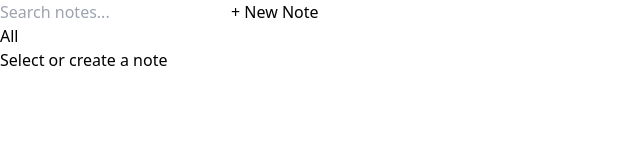
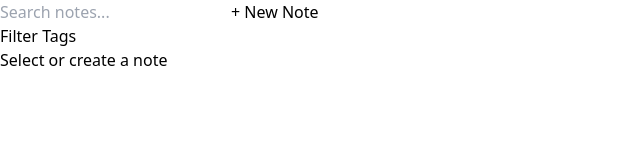
Before and after one commit to Vaisakhhhhh/My-Notes, a React (Vite) app: page / in a window 1280 px wide. Shown: the top 160 px of the page, without its empty margins (0-640 px from the left). Built offline with nearby package versions, Linux system fonts and the light colour scheme.

Commit message:
implement dropdown tag filter with multi-select, UX improvements, tooltip, and outside click handling

```diff
--- a/src/App.tsx
+++ b/src/App.tsx
@@ -8,11 +8,14 @@ function App() {
   const [activeNoteId, setActiveNoteId] = useState<string | null>(null);
   const [search, setSearch] = useState("");
   const { notes, setNotes } = useNotes();
-  const [selectedTag, setSelectedTag] = useState<string | null>(null);
+  const [selectedTags, setSelectedTags] = useState<string[]>([]);
 
   const activeNote = notes.find(n => n.id === activeNoteId) || null;
 
   const searchTerm = search.toLowerCase();
+
+  const allTags = [...new Set(notes.flatMap(note => note.tags))]
+    .sort((a, b) => a.localeCompare(b));
 
   const filteredNotes = notes
     .filter(note => {
@@ -21,7 +24,8 @@ function App() {
         note.content.toLowerCase().includes(searchTerm);
 
       const matchesTag =
-        !selectedTag || note.tags.includes(selectedTag);
+        selectedTags.length === 0 ||
+        selectedTags.every(tag => note.tags.includes(tag));
 
       return matchesSearch && matchesTag;
     })
@@ -64,14 +68,15 @@ function App() {
     <div className="flex gap-2">
       <NotesList
         notes={filteredNotes}
+        allTags={allTags}
         activeNoteId={activeNoteId}
         search={search}
-        selectedTag={selectedTag}
+        selectedTags={selectedTags}
         onSearchNote={setSearch}
         onSelectNote={setActiveNoteId}
         onCreateNote={createNote}
         onDeleteNote={deleteNote}
-        onSelectTag={setSelectedTag}
+        onSelectTags={setSelectedTags}
       />
       <NoteEditor
         note={activeNote}
--- a/src/components/notes/NotesList.tsx
+++ b/src/components/notes/NotesList.tsx
@@ -1,28 +1,55 @@
+import { useEffect, useRef, useState } from "react";
+import type { Dispatch, SetStateAction } from "react";
 import type { Note } from "../../types/note";
 
 type Props = {
     notes: Note[];
+    allTags: string[];
     activeNoteId: string | null;
     search: string;
-    selectedTag: string | null;
+    selectedTags: string[];
     onSearchNote: (id: string) => void;
     onSelectNote: (id: string) => void;
     onCreateNote: () => void;
     onDeleteNote: (id: string) => void;
-    onSelectTag: (tag: string | null) => void;
+    onSelectTags: Dispatch<SetStateAction<string[]>>;
 };
 
 function NotesList({
     notes,
+    allTags,
     activeNoteId,
     search,
-    selectedTag,
+    selectedTags,
     onSearchNote,
     onSelectNote,
     onCreateNote,
     onDeleteNote,
-    onSelectTag,
+    onSelectTags,
 }: Props) {
+    const [isOpen, setIsOpen] = useState(false);
+    const dropdownRef = useRef<HTMLDivElement>(null);
+    const MAX_VISIBLE_TAGS = 2;
+    const visibleTags = selectedTags.slice(0, MAX_VISIBLE_TAGS);
+    const remainingCount = selectedTags.length - visibleTags.length;
+
+    useEffect(() => {
+        const handleClickOutside = (event: MouseEvent) => {
+            if (
+                dropdownRef.current &&
+                !dropdownRef.current.contains(event.target as Node)
+            ) {
+                setIsOpen(false);
+            }
+        };
+
+        document.addEventListener("mousedown", handleClickOutside);
+
+        return () => {
+            document.removeEventListener("mousedown", handleClickOutside);
+        };
+    }, []);
+
     return (
         <div className="w-1/3 max-w-sm h-screen border-r border-gray-700 p-4 overflow-hidden">
             <input
@@ -40,25 +67,83 @@ function NotesList({
                 + New Note
             </button>
 
-            <div className="flex flex-wrap gap-2 mb-3">
-                <button
-                    onClick={() => onSelectTag(null)}
-                    className={`px-2 py-1 rounded ${selectedTag === null ? "bg-blue-500" : "bg-gray-700"
-                        }`}
-                >
-                    All
-                </button>
+            <div ref={dropdownRef} className="relative mb-4">
+                <div className="flex items-center justify-between mb-3">
 
-                {[...new Set(notes.flatMap(note => note.tags))].map(tag => (
+                    {/* Left */}
                     <button
-                        key={tag}
-                        onClick={() => onSelectTag(tag)}
-                        className={`px-2 py-1 rounded ${selectedTag === tag ? "bg-blue-500" : "bg-gray-700"
-                            }`}
+                        onClick={() => setIsOpen(prev => !prev)}
+                        className="px-3 py-2 bg-gray-800 text-white rounded"
                     >
-                        {tag}
+                        {selectedTags.length > 0 ? `Filter (${selectedTags.length})` : "Filter Tags"}
                     </button>
-                ))}
+
+                    {/* Middle */}
+                    <div className="flex items-center gap-2 overflow-visible">
+
+                        {visibleTags.map(tag => (
+                            <span
+                                key={tag}
+                                className="bg-blue-600 px-2 py-1 rounded text-xs whitespace-nowrap"
+                            >
+                                {tag}
+                            </span>
+                        ))}
+
+                        {remainingCount > 0 && (
+                            <div className="relative group">
+                                <span className="text-xs text-gray-400 cursor-pointer">
+                                    +{remainingCount} more
+                                </span>
+
+                                {/* Tooltip */}
+                                <div className="absolute hidden group-hover:block top-full mt-1 bg-gray-900 text-white text-xs p-2 rounded shadow-lg z-20">
+                                    {selectedTags.join(", ")}
+                                </div>
+                            </div>
+                        )}
+
+                    </div>
+
+                    {/* Right */}
+                    {selectedTags.length > 0 && (
+                        <button
+                            onClick={() => onSelectTags([])}
+                            className="text-red-400 hover:text-red-600"
+                        >
+                            ✕
+                        </button>
+                    )}
+
+                </div>
+
+                {isOpen && (
+                    <div className="absolute w-48 bg-white border border-gray-700 rounded shadow-lg p-2 z-10">
+                        {allTags.length === 0 ? (
+                            <p className="text-gray-400 text-sm">No tags</p>
+                        ) : (
+                            allTags.map(tag => (
+                                <label
+                                    key={tag}
+                                    className="flex items-center gap-2 p-1 cursor-pointer"
+                                >
+                                    <input
+                                        type="checkbox"
+                                        checked={selectedTags.includes(tag)}
+                                        onChange={() => {
+                                            onSelectTags((prev: string[]) =>
+                                                prev.includes(tag)
+                                                    ? prev.filter(t => t !== tag)
+                                                    : [...prev, tag]
+                                            );
+                                        }}
+                                    />
+                                    <span className="text-sm">{tag}</span>
+                                </label>
+                            ))
+                        )}
+                    </div>
+                )}
             </div>
 
             <div className="space-y-2">
```
